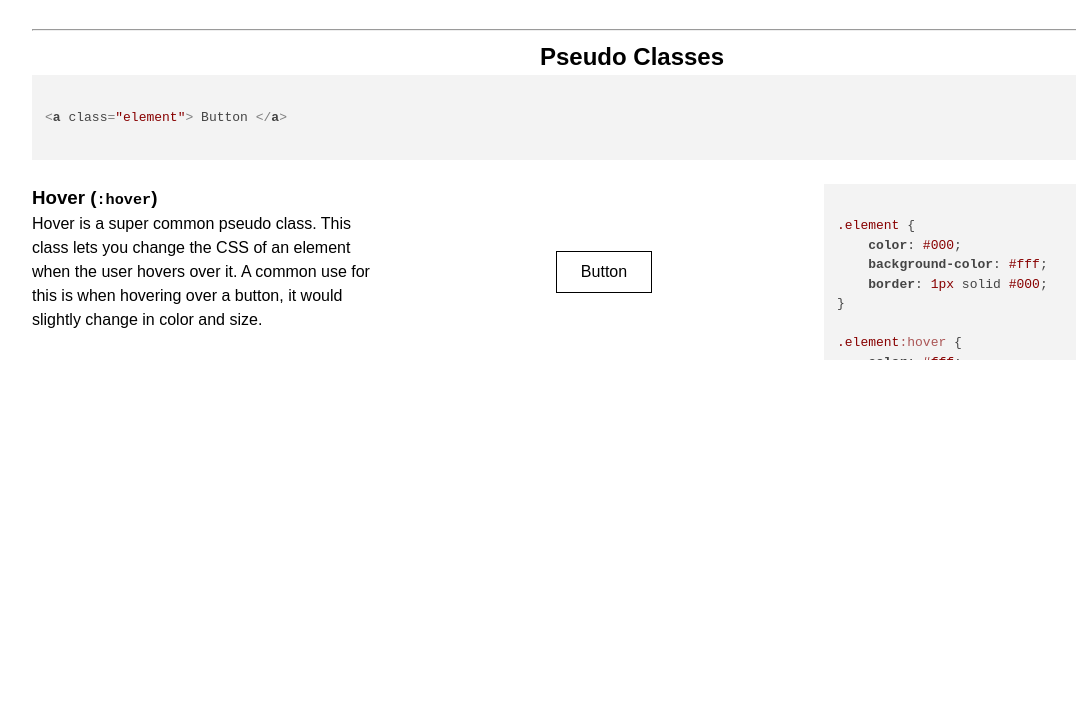
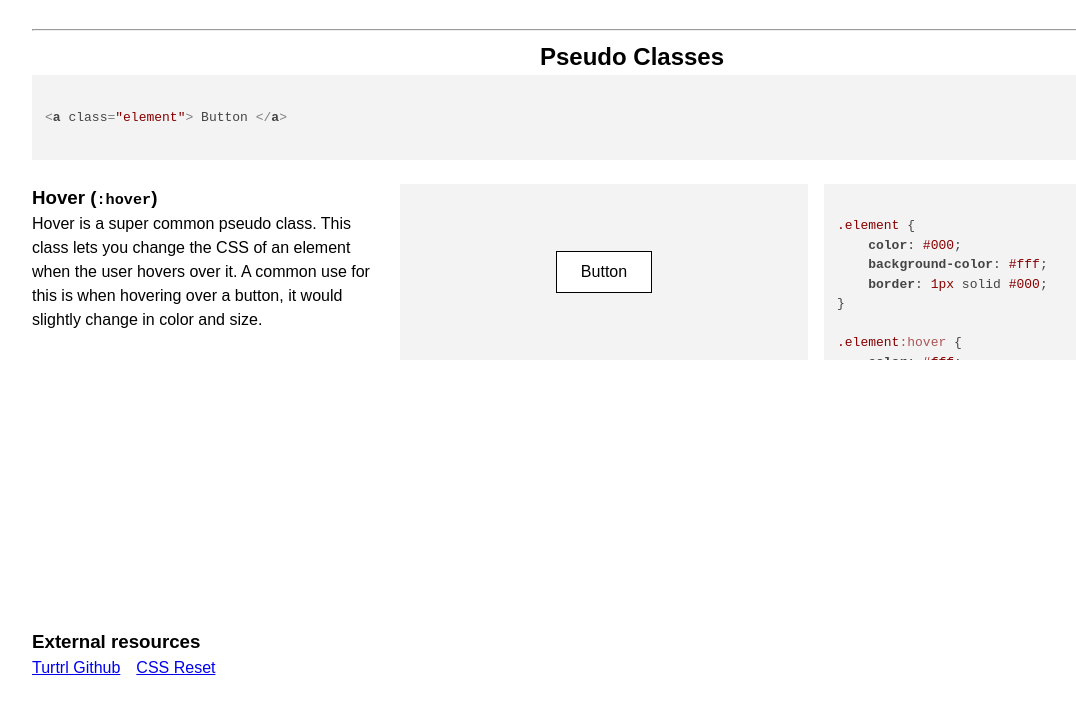
Before and after one commit to turtrl/cheatsheet-css, a plain HTML site: page index.html in a window 1280 px wide. Shown: the part 719-1433 px from the top of the page, without its empty margins (8-1084 px from the left). Drawn offline with Linux system fonts and the light colour scheme.

Commit message:
Minor additions and slight cleanup
Formatted main css style.
Added external resource links at the bottom of the page.

```diff
--- a/css/style.css
+++ b/css/style.css
@@ -115,8 +115,17 @@ body {
   cursor: pointer;
 }
 
+.horizontal-list {
+  display: flex;
+  flex-direction: row;
+  gap: 1rem;
+}
+
 .footer {
   display: flex;
+  flex-direction: column;
+  justify-content: end;
+  margin-bottom: 1.5rem;
   height: 40vh;
 }
 
--- a/index.html
+++ b/index.html
@@ -149,7 +149,7 @@
           size.
         </p>
       </div>
-      <div class="center">
+      <div class="eg center">
         <a class="button pseudo-hover"> Button </a>
       </div>
       <pre><code>
@@ -166,7 +166,13 @@
       </code></pre>
     </div>
 
-    <div class="footer"></div>
+    <div class="footer">
+        <h3>External resources</h3>
+        <div class="horizontal-list">
+          <a href="https://github.com/turtrl/" target="_blank">Turtrl Github</a>
+          <a href="https://piccalil.li/blog/a-modern-css-reset/" target="_blank">CSS Reset</a>
+        </div>
+    </div>
 
     <!-- Code highlighting -->
     <script>
```
Lines whose indentation alone changed are shown as unchanged.
